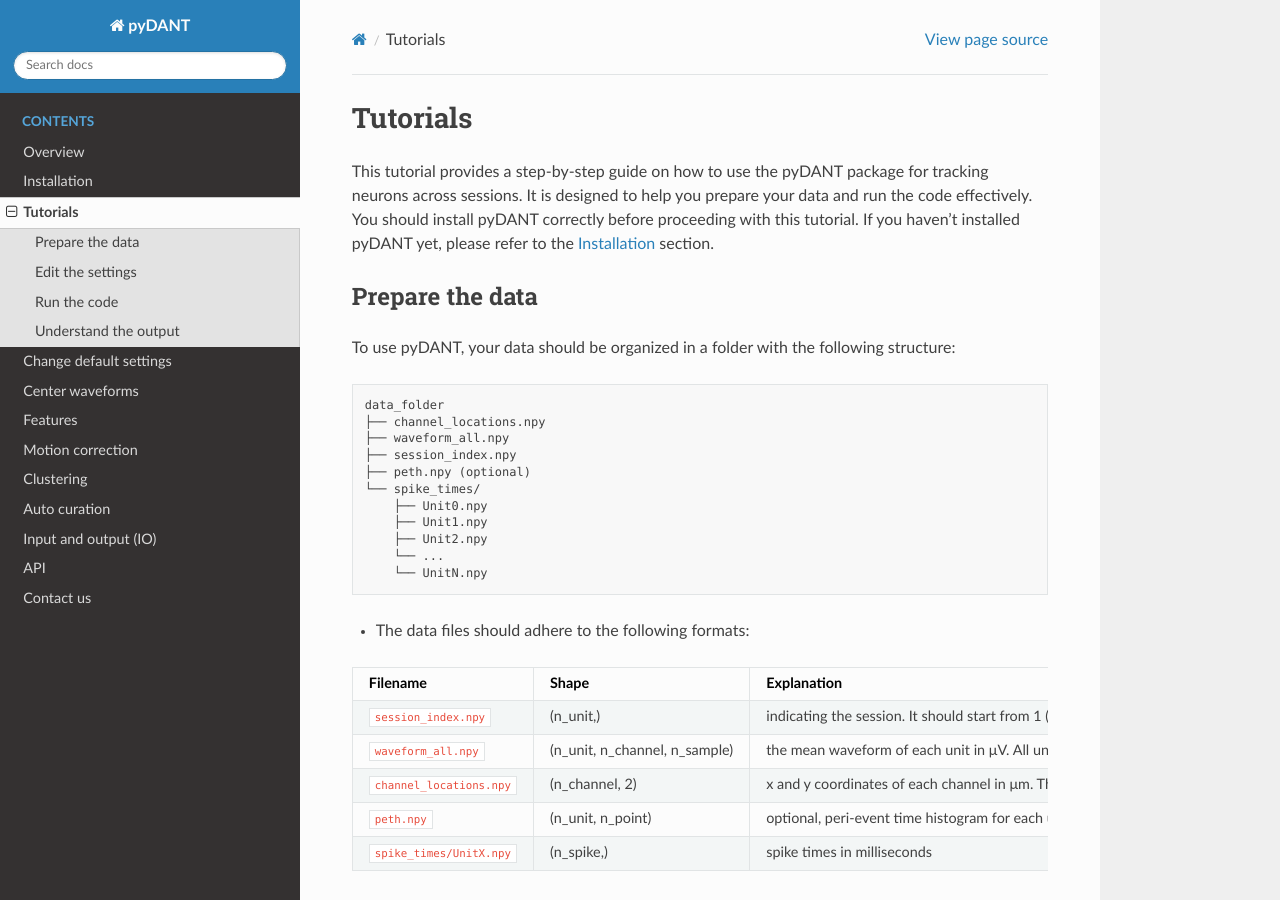
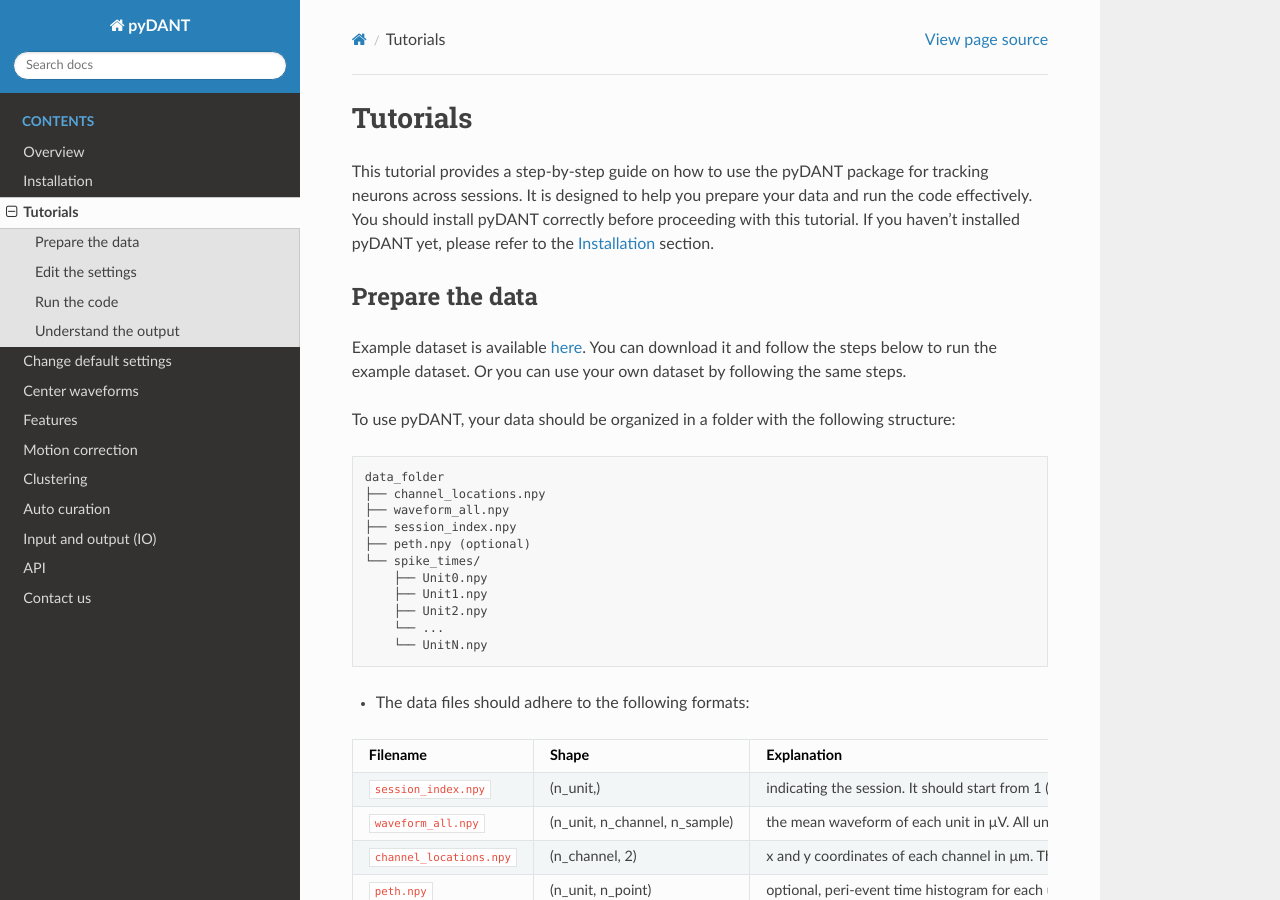
Before and after one commit to jiumao2/pyDANT, a Sphinx documentation site: the page built from docs/Tutorials.rst, in a window 1280 px wide and 900 px high. Built offline with Sphinx 7.4.7 and the Read the Docs theme 3.1.0, drawn with Linux system fonts in a browser that asks for light colours.

Commit message:
Update example data

```diff
--- a/docs/Tutorials.rst
+++ b/docs/Tutorials.rst
@@ -7,6 +7,8 @@
 
 Prepare the data
 -----------------------
+
+Example dataset is available `here <https://figshare.com/articles/dataset/Example_Dataset_for_pyDANT/30596303>`_. You can download it and follow the steps below to run the example dataset. Or you can use your own dataset by following the same steps.
 
 To use pyDANT, your data should be organized in a folder with the following structure:
 
```
Also changed, not shown: README.md (+3 -1 lines).
